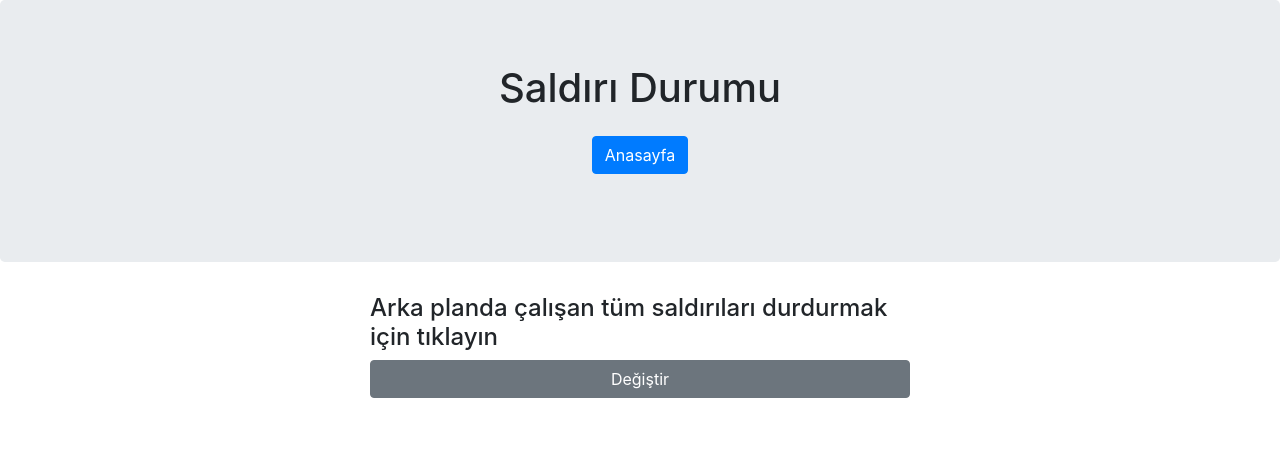
After one commit to skizap/Django-DDOSv2, a Django app: page /Saldiri_Durumu/ in a window 1280 px wide. The commit adds this page. Shown: the top 454 px of the page. Run offline with Django 3.2, Linux system fonts and the light colour scheme; some libraries are stand-ins or nearby versions.

Commit message:
Saldiri durumu adlı bir sayfa oluşturuldu.Bu sayfa üzerinden Status.txt -> 0 yapılıp mevcut saldırı sonlandırılır.Bu işlem httpFlood ile bağlanmıp çalışıyor

```diff
--- a/DDOS/urls.py
+++ b/DDOS/urls.py
@@ -26,4 +26,5 @@ urlpatterns = [
     url(r'^Udp_Flood/', views.Udp_Flood),
     url(r'^Dns_Flood/', views.Dns_Flood),
     url(r'^Rapor_Olustur/', views.Rapor_Olustur),
+    url(r'^Saldiri_Durumu/', views.Saldiri_Durumu),
 ]
--- a/Manage/Scripts/HTTP/httpFlood.py
+++ b/Manage/Scripts/HTTP/httpFlood.py
@@ -16,18 +16,24 @@ PDFFlag = True
 class Bandwidth():
 	def __init__(self , interface):
 		self.path = "/sys/class/net/{}/statistics/tx_bytes".format(interface)
+		self.BandwitdArray = []
 		print "Bandwith"
 
 	def Read(self):
 		while True:
 			if ALLSTATUS:
+				self.BandwitdArray.reverse()
+				print self.BandwitdArray
+				for i in range(len(self.BandwitdArray )-1):
+					tmpBand = (self.BandwitdArray[i]-self.BandwitdArray[i+1]) / 128.0
+					BANDWIDTHSIZE.append(tmpBand)
 				break
 			else:
 				with open(self.path , "r") as file:
 					tmp = file.read()
-				BANDWIDTHSIZE.append(int(tmp) / 1024)
+				self.BandwitdArray.append(int(tmp) / 1024)
 
-				time.sleep(1)
+				time.sleep(1.5)
 
 class Alive():
 	def __init__(self,dst):
@@ -37,27 +43,19 @@ class Alive():
 		print self.ask
 
 	def isAlive(self):
-		global ALLSTATUS
-		global PDFFlag
-
 		while True and not ALLSTATUS:
 			try:
 				time.sleep(10)
 				resp = requests.get(self.ask).text
 
 				if "is up." in resp:
-					print "Site ayakta"
+					print "Site Up"
 
 				if "seems to be down!" in resp:
-					print "Site down"
-					ALLSTATUS = True
-					break
+					print "Site Down"
 
 			except:
 				print "ISUP'dan veri alırken urllib fonksiyonunda hata HATAA"
-				ALLSTATUS = True
-				PDFFlag = False
-				break
 
 class HTTPFlood():
 	def __init__(self,dst):
@@ -71,18 +69,17 @@ class HTTPFlood():
 
 		TIME.append(self.ReturnTime())
 
-		while True and not ALLSTATUS:
+		while True:
 			time.sleep(5)
 			with open(self.path+"/Status.txt" ,"r+") as file:
 				tmp = file.read()
 
 				if tmp == "1":
-					print "Status.txt -> 1"
+					print "Status.txt -> 1 <- Saldırı devam ediyor"
 
 				if tmp == "0":
-					print "Status.txt -> 0"
+					print "Status.txt -> 0 <- Saldırı durduruldu"
 					ALLSTATUS = True
-					PDFFlag = False
 					file.seek(0)
 					file.write("1")
 					break
@@ -91,14 +88,16 @@ class HTTPFlood():
 		TIME.append(self.ReturnTime())
 
 	def WritePDFContent(self):
+		#PDF Content'de saldırı sonuçlarını yazma
 		with open(self.path+"/PDFContent.txt" , "a+") as file:
 			file.write("HTTP Flood\n")
 			file.write("Baslama Zamani : {}\n".format( str(TIME[0]) ))
 			file.write("Bitis Zamani : {}\n".format( str(TIME[1]) ))
-			file.write("Bandwith : {}\n".format( str(max(BANDWIDTHSIZE)) ))
+			file.write("Bandwith : {}\n".format( str(max(BANDWIDTHSIZE))[:5] ))
 			file.write("\n")
 
 	def ReturnTime(self):
+		#Şimdiki Zamanı geriye döndürme
 		return strftime("%y-%m-%d %H:%M:%S", gmtime())
 
 	def Main(self):
@@ -114,8 +113,6 @@ class HTTPFlood():
 		band  = Bandwidth("wlp3s0f0")
 		alive = Alive(self.targetUrl)
 
-
-
 		t1 = Thread(target=self.ReadStatusFile)
 		t2 = Thread(target=band.Read)
 		t3 = Thread(target=alive.isAlive)
@@ -129,13 +126,8 @@ class HTTPFlood():
 		t1.join()
 		t2.join()
 		t3.join()
-
 		p1.Terminate()
 
 
 		if PDFFlag:
-			"""
-			Eğer burası çalışırsa status'un içersine 1 vardır ve
-			site down olup buraya girmiştir
-			"""
 			self.WritePDFContent()
--- /dev/null
+++ b/Manage/Template/HTML/Saldiri_Durumu.html
@@ -0,0 +1,61 @@
+<!doctype html>
+<html lang="en">
+  <head>
+    <!-- Required meta tags -->
+    <meta charset="utf-8">
+    <meta name="viewport" content="width=device-width, initial-scale=1, shrink-to-fit=no">
+
+    <!-- Bootstrap CSS -->
+    <link rel="stylesheet" href="https://maxcdn.bootstrapcdn.com/bootstrap/4.0.0/css/bootstrap.min.css" integrity="sha384-Gn5384xqQ1aoWXA+058RXPxPg6fy4IWvTNh0E263XmFcJlSAwiGgFAW/dAiS6JXm" crossorigin="anonymous">
+
+    <title>Saldırı Durumu</title>
+  </head>
+  <body>
+
+    <section class="jumbotron text-center">
+        <div class="container">
+          <h1 class="jumbotron-heading">Saldırı Durumu</h1>
+          <p class="lead text-muted"></p>
+          <p>
+            <a href="/index" class="btn btn-primary my-2">Anasayfa</a>
+          </p>
+        </div>
+      </section>
+
+    <div class="container">
+
+        <div class="row">
+
+
+            <div class="col-md-3"></div>
+
+            <div class="col-md-6" style="margin-bottom: 5%">
+
+                <form action="/Saldiri_Durumu/" method="post">
+                  {% csrf_token %}
+                    <h4>Arka planda çalışan tüm saldırıları durdurmak için tıklayın</h4>
+
+                  <button type="submit" class="btn btn-secondary" style="width: 100%">Değiştir</button>
+
+                </form>
+
+            </div>
+
+            <div class="col-md-3"></div>
+
+
+        </div> <!-- row -->
+
+    </div> <!-- container -->
+
+
+
+
+
+    <!-- Optional JavaScript -->
+    <!-- jQuery first, then Popper.js, then Bootstrap JS -->
+    <script src="https://code.jquery.com/jquery-3.2.1.slim.min.js" integrity="sha384-KJ3o2DKtIkvYIK3UENzmM7KCkRr/rE9/Qpg6aAZGJwFDMVNA/GpGFF93hXpG5KkN" crossorigin="anonymous"></script>
+    <script src="https://cdnjs.cloudflare.com/ajax/libs/popper.js/1.12.9/umd/popper.min.js" integrity="sha384-ApNbgh9B+Y1QKtv3Rn7W3mgPxhU9K/ScQsAP7hUibX39j7fakFPskvXusvfa0b4Q" crossorigin="anonymous"></script>
+    <script src="https://maxcdn.bootstrapcdn.com/bootstrap/4.0.0/js/bootstrap.min.js" integrity="sha384-JZR6Spejh4U02d8jOt6vLEHfe/JQGiRRSQQxSfFWpi1MquVdAyjUar5+76PVCmYl" crossorigin="anonymous"></script>
+  </body>
+</html>
--- a/Manage/views.py
+++ b/Manage/views.py
@@ -2,6 +2,7 @@
 from __future__ import unicode_literals
 from django.shortcuts import render
 from django.http import HttpResponseRedirect
+import os
 
 from Scripts.HTTP.httpFlood import HTTPFlood
 from Scripts.TCP.tcpFlood import TCPFlood
@@ -67,3 +68,11 @@ def Rapor_Olustur(request):
         raporAd = request.POST["raporAd"]
         CreatePDF(raporAd)
     return render(request ,"Rapor_Olustur.html" , {})
+
+
+def Saldiri_Durumu(request):
+    if request.method == "POST":
+       with open(os.getcwd()+"/Manage/Status.txt" ,"r+") as file:
+            file.write("0")
+
+    return render(request ,"Saldiri_Durumu.html" , {})
```
Also changed, not shown: Manage/Template/HTML/index.html (+12 -2 lines).
